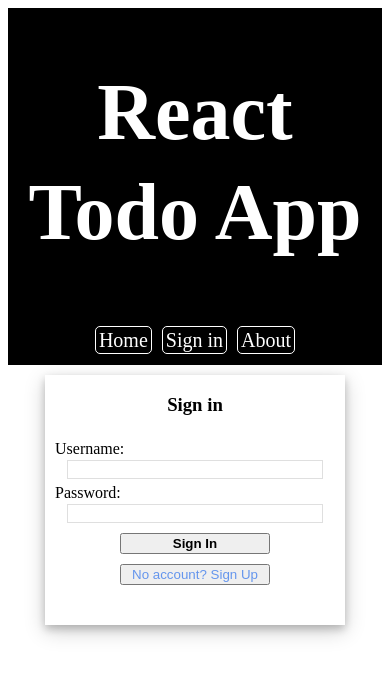
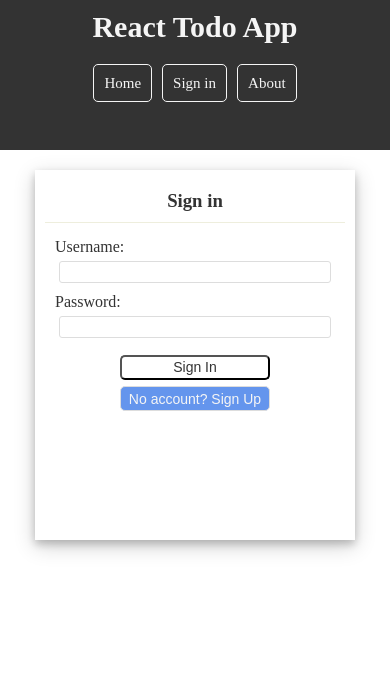
Before and after one commit to cyNew/TodoList, a React (Create React App) app in the folder client/: page /login in a window 390 px wide. Shown: the top 676 px of the page. Built offline with nearby package versions, Linux system fonts and the light colour scheme.

Commit message:
update css style

```diff
--- a/client/src/App.css
+++ b/client/src/App.css
@@ -1,176 +1,193 @@
-/* App style */
-.app {
-  display: grid;
-  grid-template-columns: repeat(12, 1fr);
-  grid-auto-rows: minmax(100px auto);
+* {
+  margin: 0;
+  padding: 0;
+  color: #333;
+  text-decoration: none;
+  list-style-type: none;
 }
 
-.about {
-  grid-column: 5/9;
-  height: 50px;
-  line-height: 50px;
-  justify-self: center;
+.text {
+  margin-top: 10px;
+  padding: 10px 0;
+  text-align: center;
 }
 
-/* Header style */
 header {
-  grid-column: span 12;
-  background: black;
-  color: white;
+  height: 150px;
+  background-color: #333;
   text-align: center;
-  display: flex;
-  flex-direction: column;
-  flex-wrap: wrap;
+  color: whitesmoke;
+  padding-top: 20px 0;
 }
 
-header > h1 {
-  font-size: 80px;
-  line-height: 100px;
+header h1 {
+  position: relative;
+  top: 0px;
+  color: whitesmoke;
+  font-size: 50px;
+  animation: 1.5s ease-in forwards headeranimation;
+}
+
+@keyframes headeranimation {
+  from {
+    top: -200px;
+  }
+  to {
+  }
 }
 
 nav {
-  height: 50px;
-  line-height: 50px;
+  margin-top: 30px;
 }
 
-.link-item {
-  margin-left: 5px;
-  margin-right: 5px;
-  color: white;
-  font-size: 20px;
-  text-decoration: none;
-  border: 1px white solid;
+nav .link-item {
+  margin: 0 5px;
+  padding: 10px 10px;
+  color: whitesmoke;
+  border: 1px whitesmoke solid;
   border-radius: 5px;
-  padding: 2px 3px;
+  opacity: 0;
+  animation: 1s ease-in-out 1s forwards linkanimation;
 }
 
-/* TodoList style */
-.todo-container {
-  grid-column: 4/10;
-  justify-self: center;
+@keyframes linkanimation {
+  to {
+    opacity: 1;
+  }
 }
 
-/* TodoItem style */
-.todo-item {
-  list-style-type: none;
-  display: flex;
-  align-items: center;
-}
-
-/* checkbox */
-.todo-item :first-child {
-  height: 22px;
-  width: 22px;
-  align-items: center;
-}
-
-/* todo content span */
-.todo-item :nth-child(2) {
-  width: 70%;
-  margin-left: 10px;
-  font-size: 22px;
-}
-
-/* delete icon */
-.icons {
-  align-self: center;
-  padding-top: 5px;
-}
-
-.icons :hover {
-  background-color: lightblue;
-  cursor: pointer;
-}
-
-/* TodoInput style */
-.todo-form {
-  padding-left: 40px;
-  padding-top: 20px;
-}
-
-.todo-input {
-  width: 380px;
-  height: 40px;
-  border: 0px #999999 solid;
-  border-radius: 3px;
-  font-size: 18px;
-  box-sizing: border-box;
-}
-
-.todo-input:focus {
-  border: 2px lightskyblue solid;
-  padding-left: 5px;
-}
-
-.todo-submit {
-  height: 40px;
-  border-radius: 3px;
-}
-
-/* Login style */
-.login-div {
+.container {
   width: 300px;
-  height: 250px;
-  grid-column: 4/10;
-  justify-self: center;
-  display: flex;
-  flex-direction: column;
-  margin-top: 10px;
+  height: 350px;
+  margin: 20px auto;
+  padding: 10px;
   box-shadow: 0 4px 8px 0 rgba(0, 0, 0, 0.2), 0 6px 20px 0 rgba(0, 0, 0, 0.19);
 }
 
-h3 {
+.title {
+  margin: 10px auto;
   text-align: center;
+  padding-bottom: 10px;
+  border-bottom: 1px solid #eed;
 }
 
-form {
+.container label {
+  display: block;
+  padding: 5px 0 5px 10px;
+  margin-top: 5px;
+}
+
+.form-input {
+  display: block;
+  height: 20px;
+  width: 90%;
+  border: 1px solid #ddd;
+  border-radius: 3px;
+  margin: auto;
+}
+
+.btn-container {
+  margin: 5px auto;
+  padding: 5px;
+  height: 70px;
+  width: 150px;
+  display: flex;
+  flex-direction: column;
+  justify-content: space-evenly;
+}
+
+.form-btn {
+  height: 25px;
+  background-color: white;
+  font-size: 14px;
+  border-radius: 5px;
+}
+
+.form-btn:nth-child(2) {
+  border: 1px solid #ddd;
+  background-color: cornflowerblue;
+  color: whitesmoke;
+}
+
+.todo-container {
   display: flex;
   flex-direction: column;
 }
 
-label {
-  margin-left: 10px;
-  margin-top: 5px;
+.todo-form {
+  margin: 10px auto;
 }
 
-.form-input {
-  margin-top: 2px;
-  align-self: center;
-  width: 250px;
-  border: 1px rgb(223, 223, 223) solid;
+.todo-input {
+  width: 300px;
+  height: 50px;
+  font-size: 20px;
+  border: 1px solid #ddd;
+  border-radius: 5px;
+  padding-left: 10px;
+  transition: transform 0.6s ease-in-out;
 }
 
-.login-div .input-submit {
-  align-self: center;
-  width: 150px;
-  margin-top: 10px;
-  font-weight: bold;
+.todo-input:focus {
+  transform: scale(0.95);
 }
 
-.login-div .btn-link {
-  align-self: center;
-  margin-top: 10px;
-  width: 150px;
-  color: cornflowerblue;
+.todo-list {
+  margin: 0 auto;
+  margin-top: 20px;
+  width: 400px;
+  display: flex;
+  flex-direction: column;
+  align-items: center;
 }
 
-/* Register style */
-.register-div {
-  padding-top: 5px;
-  width: 300px;
-  height: 320px;
-  grid-column: 4/10;
-  justify-self: center;
+.todo-item {
+  width: 90%;
+  height: 30px;
+  margin: 0 auto;
+  margin-top: 10px;
+  padding: 10px 0;
   display: flex;
-  flex-direction: column;
-  margin-top: 10px;
-  box-shadow: 0 4px 8px 0 rgba(0, 0, 0, 0.2), 0 6px 20px 0 rgba(0, 0, 0, 0.19);
+  justify-content: space-around;
+  align-items: center;
+  box-shadow: 0 4px 8px 0 rgba(0, 0, 0, 0.2), 0 6px 12px 0 rgba(0, 0, 0, 0.19);
+  transition: transform 0.5s ease-in-out;
 }
 
-.register-div .input-submit {
-  align-self: center;
-  width: 150px;
-  margin-top: 15px;
-  font-weight: bold;
-  color: cornflowerblue;
+.todo-item:hover {
+  transform: scale(1.05);
 }
+
+.todo-item input {
+  font-size: 30px;
+  border: 1px solid #ddd;
+}
+
+.todo-content {
+  width: 200px;
+  font-size: 20px;
+}
+
+.icon-wrapper {
+  align-self: flex-end;
+}
+
+.icon {
+  width: 20px;
+  height: 20px;
+}
+
+@media (max-width: 400px) {
+  header {
+    height: 150px;
+  }
+
+  header h1 {
+    font-size: 30px;
+    padding-top: 10px;
+  }
+
+  nav .link-item {
+    font-size: 15px;
+  }
+}
--- a/client/src/components/public/About.tsx
+++ b/client/src/components/public/About.tsx
@@ -3,9 +3,7 @@ import React from "react";
 // about page
 const About: React.FC = () => {
   return (
-    <div className="about">
-      <span>Powered by React and Koa</span>
-    </div>
+      <h3 className="text">Powered by React and Koa</h3>
   );
 };
 
--- a/client/src/components/public/Login.tsx
+++ b/client/src/components/public/Login.tsx
@@ -16,9 +16,9 @@ const Login: React.FC = () => {
   };
 
   return (
-    <div className="login-div">
-      <h3>Sign in</h3>
-      <form onSubmit={handleLogin}>
+    <div className="login-container container">
+      <h3 className="title">Sign in</h3>
+      <form className="login-form" onSubmit={handleLogin}>
         <label htmlFor="username">Username:</label>
         <input
           required
@@ -37,13 +37,23 @@ const Login: React.FC = () => {
           onChange={e => setPassword(e.target.value)}
           value={password}
         />
-        <button className="input-submit" type="submit" value="Sign in">
-          Sign In
-        </button>
-        {/* link button to register */}
-        <button className="btn-link" onClick={() => history.push("/register")}>
-          No account? Sign Up
-        </button>
+
+        <div className="btn-container">
+          <button
+            className="input-submit form-btn"
+            type="submit"
+            value="Sign in"
+          >
+            Sign In
+          </button>
+          {/* link button to register */}
+          <button
+            className="form-btn"
+            onClick={() => history.push("/register")}
+          >
+            No account? Sign Up
+          </button>
+        </div>
       </form>
     </div>
   );
--- a/client/src/components/public/Register.tsx
+++ b/client/src/components/public/Register.tsx
@@ -39,8 +39,8 @@ const Register: React.FC = () => {
   };
 
   return (
-    <div className="register-div">
-      <h3>Register</h3>
+    <div className="register-container container">
+      <h3 className="title">Register</h3>
       <form onSubmit={handleRegister}>
         <label htmlFor="username">Username:</label>
         <input
@@ -84,7 +84,11 @@ const Register: React.FC = () => {
           value={password2}
           onChange={e => setPassword2(e.target.value)}
         />
-        <button className="input-submit" type="submit">Register</button>
+        <div className="btn-container">
+          <button className="input-submit form-btn" type="submit">
+            Register
+          </button>
+        </div>
       </form>
     </div>
   );
--- a/client/src/components/todo/TodoItem.tsx
+++ b/client/src/components/todo/TodoItem.tsx
@@ -11,17 +11,17 @@ interface Props {
 const TodoItem: React.FC<Props> = ({ todo, _id, completed }) => {
   const { userid, token } = useContext(GlobalContext);
   const { updateTodo, deleteTodo } = useContext(TodoContext);
-  const checked = completed === "Y" ? true : false;
   return (
     <li className="todo-item">
       <input
         type="checkbox"
-        defaultChecked={checked}
+        defaultChecked={completed === "Y" ? true : false}
         onClick={() => {
           updateTodo(userid, token, _id);
         }}
       />
       <span
+        className="todo-content"
         style={{
           textDecorationLine: completed === "Y" ? "line-through" : "none"
         }}
@@ -29,12 +29,12 @@ const TodoItem: React.FC<Props> = ({ todo, _id, completed }) => {
         {todo}
       </span>
       <span
-        className="icons todo-del"
+        className="icon-wrapper todo-del"
         onClick={() => {
           deleteTodo(userid, token, _id);
         }}
       >
-        <Del />
+        <Del className="icon"/>
       </span>
     </li>
   );
--- a/client/src/components/todo/TodoList.tsx
+++ b/client/src/components/todo/TodoList.tsx
@@ -1,4 +1,4 @@
-import React, { useEffect, useContext, useCallback } from "react";
+import React, { useEffect, useContext } from "react";
 import TodoItem from "./TodoItem";
 import TodoInput from "./TodoInput";
 import { GlobalContext } from "../../context/GlobalContext";
@@ -6,17 +6,17 @@ import { TodoContext } from "../../context/TodoContext";
 
 const TodoList: React.FC = () => {
   const { isLoggedIn, userid, token } = useContext(GlobalContext);
-  const { todos, getAllTodos, loading } = useContext(TodoContext);
+  const { todos, getAllTodos } = useContext(TodoContext);
 
   // fetching data on loading first time
   useEffect(() => {
     getAllTodos(userid, token);
-  }, [loading]);
+  }, []);
 
   return isLoggedIn ? (
     <div className="todo-container">
       <TodoInput />
-      <ul>
+      <ul className="todo-list">
         {todos
           ? todos.map(todo => (
               <TodoItem
@@ -30,7 +30,7 @@ const TodoList: React.FC = () => {
       </ul>
     </div>
   ) : (
-    <h3 style={{ gridColumn: "4/10", alignSelf: "center" }}>
+    <h3 className="text">
       Error, No authorization, Please Sign In
     </h3>
   );
```
